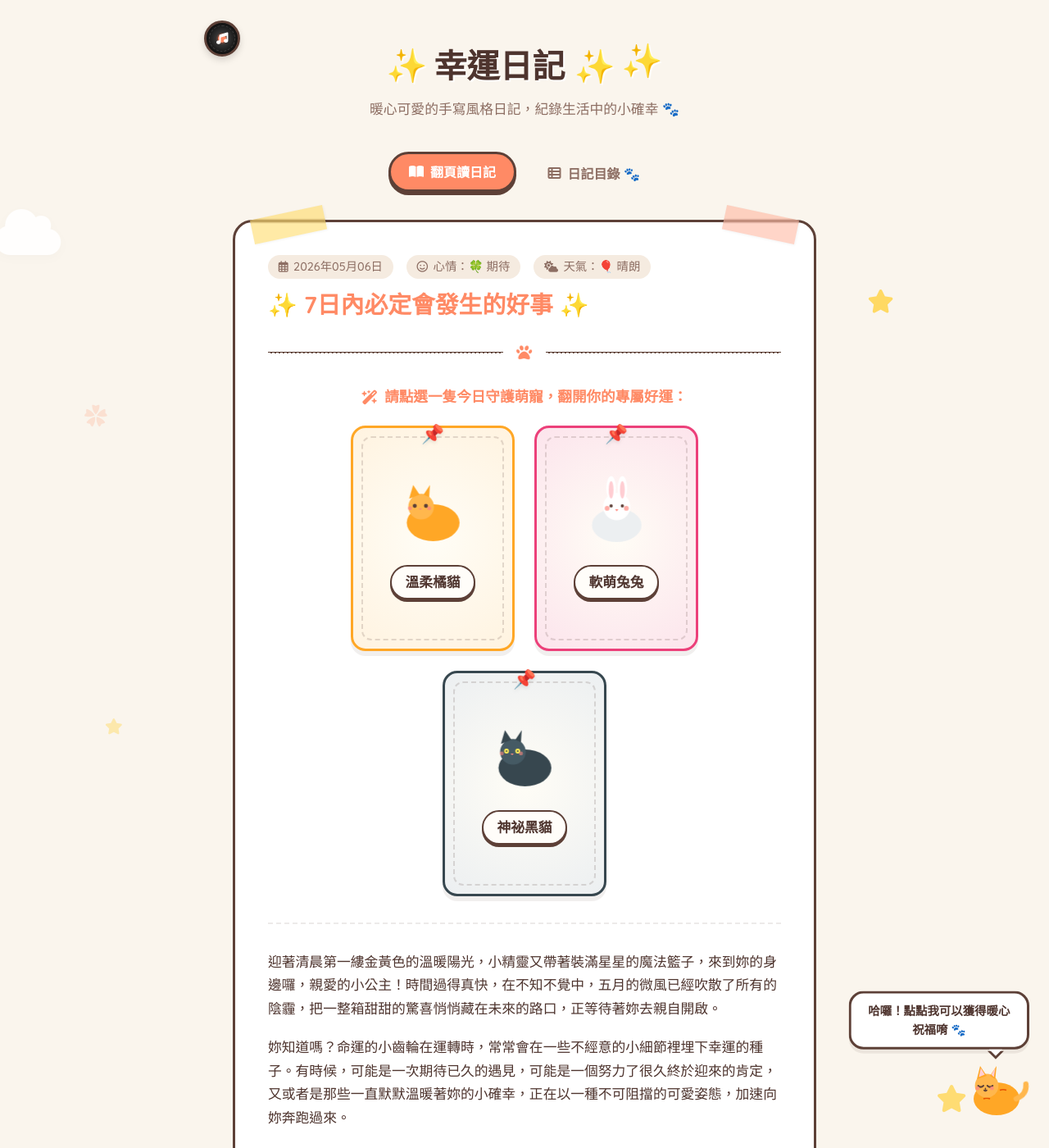
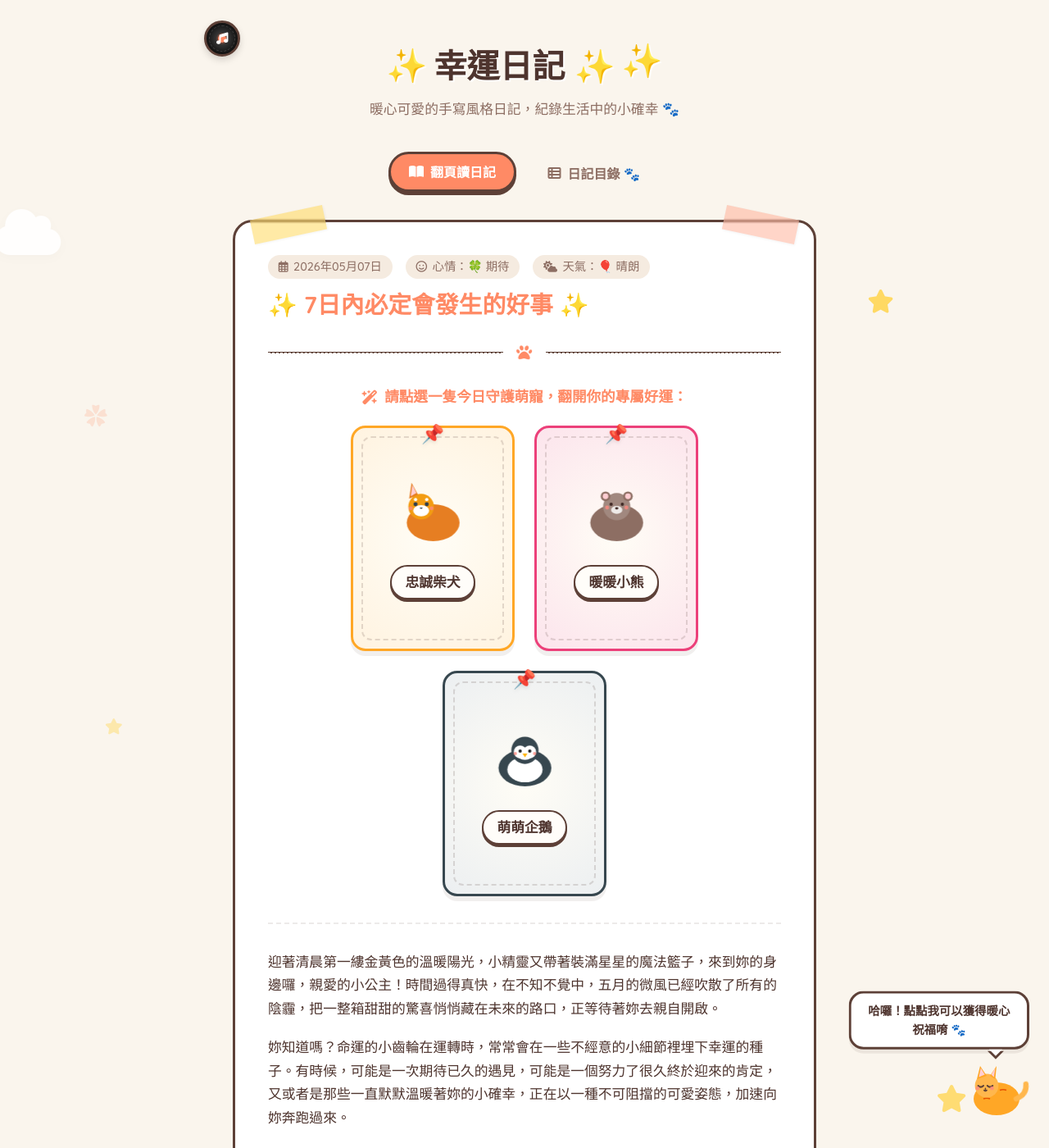
Before and after one commit to toydogcat/ai-lucky, a Jekyll site: the page built from index.html, in a window 1280 px wide and 1400 px high. Shown: the whole window at 82% size. Built offline with Jekyll 4.4.1, drawn with Linux system fonts in a browser that asks for light colours; comment, search, counter and statistics services are not loaded.

Commit message:
chore: update site configuration and add new blog post

```diff
--- a/_config.yml
+++ b/_config.yml
@@ -2,7 +2,7 @@
 title: "幸運日記 ✨"
 description: "暖心可愛的手寫風格日記，紀錄生活中的小確幸 🐾"
 baseurl: "/ai-lucky" # the subpath of your site, e.g. /blog
-url: "" # the base hostname & protocol for your site, e.g. http://example.com
+timezone: Asia/Taipei
 
 # Build settings
 markdown: kramdown
--- a/_posts/2026-05-07-good-news.md
+++ b/_posts/2026-05-07-good-news.md
@@ -1,27 +1,30 @@
 ---
 layout: post
 title: "✨ 7日內必定會發生的好事 ✨"
-date: 2026-05-07 00:00:00 +0800
+date: 2026-05-07 12:00:00 +0800
 mood: "🍀 期待"
 weather: "🎈 晴朗"
 option1:
-  name: "溫柔橘貓"
-  emoji: "🌈"
-  fortune_title: "🌈 雲端之上的完美邂逅與人際溫暖善意暖流"
-  fortune_content: "選到這張散發著彩虹魔法微光的小橘貓卡片，親愛的小公主，在未來的 7 天內，一場「在人際關係中溫柔降臨的完美邂逅與驚喜暖流」必定會溫暖妳的整個生活！妳身邊磁場中的陰霾正被一場帶有奶油香氣的微風徹底吹散，取而代之的是無數張帶著善意與微笑的溫暖臉龐。\n\n在這段充滿魔法的 7 天裡，妳極有可能會收到一封一直期待著的溫柔來信、或是遇見一位能和妳靈魂共鳴、聊到深夜都不會累的全新知心好友。更有趣的是，那些平時看起來有些嚴肅的人，也會在不經意間被妳身上獨特的公主氣息所吸引，對妳展現出前所未有的溫柔、偏愛與無微不至的貼心照顧。\n\n這是大自然精靈為妳準備的專屬好運，因為妳的善良與溫柔值得被這個世界加倍溫柔地回報。這股人際暖流將成為妳未來的隱形護盾，讓妳的每一天都像吃了一顆草莓棉花糖一樣，從心底甜出滿滿的元氣與幸福！"
-  task: "在今天結束前，對鏡子裡的自己做一個超級可愛的眨眼，並在心裡說三聲：『我是最棒、最幸運的小公主！』，橘貓會把這個咒語傳遞給整條彩虹 🌈"
+  name: "忠誠柴犬"
+  avatar: "shiba"
+  emoji: "🐕"
+  fortune_title: "🐕 雲端之上的完美邂逅與人際溫暖善意暖流"
+  fortune_content: "選到這張散發著太陽般溫暖的柴犬卡片，親愛的小公主，在未來的 7 天內，一場「在人際關係中溫柔降臨的完美邂逅與驚喜暖流」必定會溫暖妳的整個生活！妳身邊磁場中的陰霾正被一場帶有奶油香氣的微風徹底吹散，取而代之的是無數張帶著善意與微笑的溫暖臉龐。\n\n在這段充滿魔法的 7 天裡，妳極有可能會收到一封一直期待著的溫柔來信、或是遇見一位能和妳靈魂共鳴、聊到深夜都不會累的全新知心大狗狗好友。就像柴柴對主人最極致的忠誠與偏愛，那些平時看起來有些嚴肅的人，也會在不經意間被妳身上獨特的公主氣息所吸引，對妳展現出前所未有的溫柔與偏愛。\n\n這是大自然精靈為妳準備的專屬好運，因為妳的善良與溫柔值得被這個世界加倍溫柔地回報。這股人際暖流將成為妳未來的隱形護盾，讓妳的每一天都像吃了一顆草莓棉花糖一樣，從心底甜出滿滿 of 元氣與幸福！"
+  task: "在今天結束前，對鏡子裡的自己做一個超級可愛的眨眼，並在心裡說三聲：『我是最棒、最幸運的小公主！』，柴柴會把這個咒語大聲汪汪地傳遞給整條彩虹 🌈"
 option2:
-  name: "軟萌兔兔"
-  emoji: "🎡"
-  fortune_title: "🎡 期待已久的願望成真與財富驚喜小禮物"
-  fortune_content: "選到這張洋溢著歡樂摩天輪氣息的小兔兔卡片，親愛的小公主，未來的 7 天內，最讓妳期待的那件「悄悄藏在心底很久的願望，即將迎來超乎想像的圓滿成真與財富小驚喜」！這隻耳朵長長、抱著金黃色四葉草的幸運軟萌兔兔，已經踩著彩虹糖一樣的步伐，把豐盛的喜悅送到了妳的家門口。\n\n無論是妳之前在學業或工作上默默耕耘了很久的計畫，還是一個小小的投資期許，在這週都將獲得突破性的超讚成果，甚至還會有一筆意料之外的甜心小零用錢或精緻禮物，驚喜地落入妳的粉紅色小錢包中。那些曾經卡關、讓妳感到有些小焦慮的繁雜事情，也會像被魔法棒輕輕一點般，瞬間變得順暢、豁然開朗。\n\n兔兔想對妳說，所有的努力都不會被辜負，這份遲來的成果是給妳這段時間堅持不懈的最美桂冠。請抱著最期待的心情去迎接生活中的每一個小細節，因為驚喜隨時會在下一個街角，跟著灑落的櫻花一起撲進妳的懷裡唷！"
-  task: "在手帳本、筆記本、或是手機備忘錄上，畫一朵小小的金色向日葵，並寫下妳下週最想成真的小願望，兔兔會幫妳把摩天輪升到最高點 🎡"
+  name: "暖暖小熊"
+  avatar: "bear"
+  emoji: "🐻"
+  fortune_title: "🐻 期待已久的願望成真與財富驚喜小禮物"
+  fortune_content: "選到這張洋溢著暖暖熱可可香氣的小熊卡片，親愛的小公主，未來的 7 天內，最讓妳期待的那件「悄悄藏在心底很久的願望，即將迎來超乎想像的圓滿成真與財富小驚喜」！這隻耳朵圓圓、抱著金黃色四葉草的幸運軟萌小熊，已經踩著暖綿綿的步伐，把豐盛的喜悅送到了妳的家門口。\n\n無論是妳之前在學業或工作上默默耕耘了很久的計畫，還是一個小小的投資期許，在這週都將獲得突破性的超讚成果，甚至還會有一筆意料之外的甜心小零用錢或精緻禮物，驚喜地落入妳的粉紅色小錢包中。像一隻在冬天睡飽飽醒來的小熊一樣，那些曾經卡關、讓妳感到有些小焦慮的繁雜事情，也會瞬間變得順暢、豁然開朗。\n\n熊熊想對妳說，所有的努力都不會被辜負，這份遲來的成果是給妳這段時間堅持不懈的最美桂冠。請抱著最期待的心情去迎接生活中的每一個小細節，因為驚喜隨時會像甜甜的蜂蜜一樣，融化在妳的懷裡唷！"
+  task: "在手帳本、筆記本、或是手機備忘錄上，畫一朵小小的金色向日葵，並寫下妳下週最想成真的小願望，熊熊會用牠溫暖的大手掌幫妳實現 🌻"
 option3:
-  name: "神祕黑貓"
-  emoji: "🧁"
-  fortune_title: "🧁 能量滿格的自我大蛻變與生活品質奢華大升級"
-  fortune_content: "選到這張散發著甜美杯子蛋糕香氣的小黑貓卡片，親愛的小公主，在接下來的 7 天裡，妳將會體驗到一場「能量徹底滿格的靈魂蛻變，與生活品質、身心狀態的華麗大升級」！這隻帶著紫色魔法巫師帽、一臉傲嬌卻無比深情的小黑貓，正用牠毛茸茸的尾巴，為妳勾勒出一個精緻、健康、無比耀眼的新自我。\n\n之前積累在妳身上的疲憊與不開心，在這 7 天內將會神奇地徹底蒸發，取而代之的是每天早上睜開眼時，體內滿滿 of 元氣、自信與閃爍著粉紅泡泡的好氣色。妳會突然找到最適合自己的精緻生活節奏，無論是開始一項讓妳心曠神怡的全新興趣、買到一件穿上去美得像仙女一樣的洋裝，還是品嚐到一頓讓舌尖跳舞的夢幻下午茶，都讓妳的幸福指數直接突破天際。\n\n這種由內而外散發出來的強大氣場與精緻感，會讓妳走到哪裡都成為最引人注目的耀眼焦點，宛如自帶迪士尼公主的夢幻背景光環。請驕傲地抬起頭，踏著優雅自信的步伐向前邁進吧，因為這週整個宇宙的焦點都在溫柔地注視著妳、寵溺著妳！"
-  task: "今天喝一杯甜甜的水果茶、或者吃一個精緻的甜點，並給自己拍一張笑得很甜的照片，黑貓會把這個迷人的微笑永遠保存在魔法蛋糕杯裡 🧁"
+  name: "萌萌企鵝"
+  avatar: "penguin"
+  emoji: "🐧"
+  fortune_title: "🐧 能量滿格的自我大蛻變與生活品質奢華大升級"
+  fortune_content: "選到這張洋溢著冰淇淋涼爽香氣的小企鵝卡片，親愛的小公主，在接下來的 7 天裡，妳將會體驗到一場「能量徹底滿格的靈魂蛻變，與生活品質、身心狀態的華麗大升級」！這隻穿著燕尾服、一臉呆萌卻無比堅強的企鵝守護神，正用牠雪白圓圓的肚皮，為妳勾勒出一個精緻、健康、無比耀眼的新自我。\n\n之前積累在妳身上的疲憊與不開心，在這 7 天內將會神奇地徹底蒸發，取而代之的是每天早上睜開眼時，體內滿滿的元氣、自信與閃爍著粉紅泡泡的好氣色。妳會突然找到最適合自己的精緻生活節奏，無論是開始一項讓妳心曠神怡的全新興趣、買到一件穿上去美得像仙女一樣的洋裝，還是品嚐到一頓讓舌尖跳舞的夢幻下午茶，都讓妳的幸福指數直接突破天際。\n\n這種由內而外散發出來的清涼治癒感與精緻感，會讓妳走到哪裡都成為最引人注目的耀眼焦點，宛如自帶雪花輕落的夢幻背景光環。請驕傲地抬起頭，踏著優雅自信的步伐向前邁進吧，因為這週整個宇宙的焦點都在溫柔地注視著妳、寵溺著妳！"
+  task: "今天喝一杯甜甜的水果茶、或者吃一個精緻的甜點，並給自己拍一張笑得很甜的照片，企鵝會把這個迷人的微笑永遠保存在冰晶寶盒裡 🧁"
 ---
 
 迎著清晨第一縷金黃色的溫暖陽光，小精靈又帶著裝滿星星的魔法籃子，來到妳的身邊囉，親愛的小公主！時間過得真快，在不知不覺中，五月的微風已經吹散了所有的陰霾，把一整箱甜甜的驚喜悄悄藏在未來的路口，正等待著妳去親自開啟。
```
